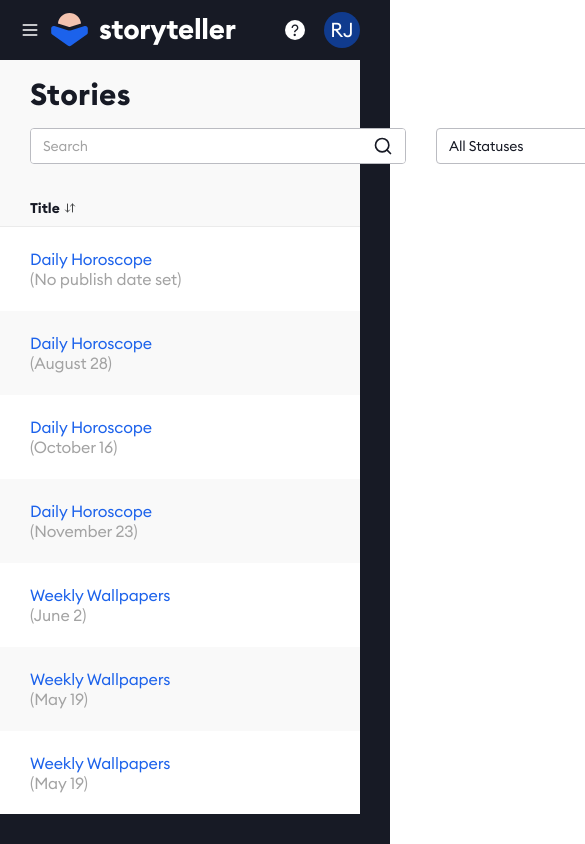
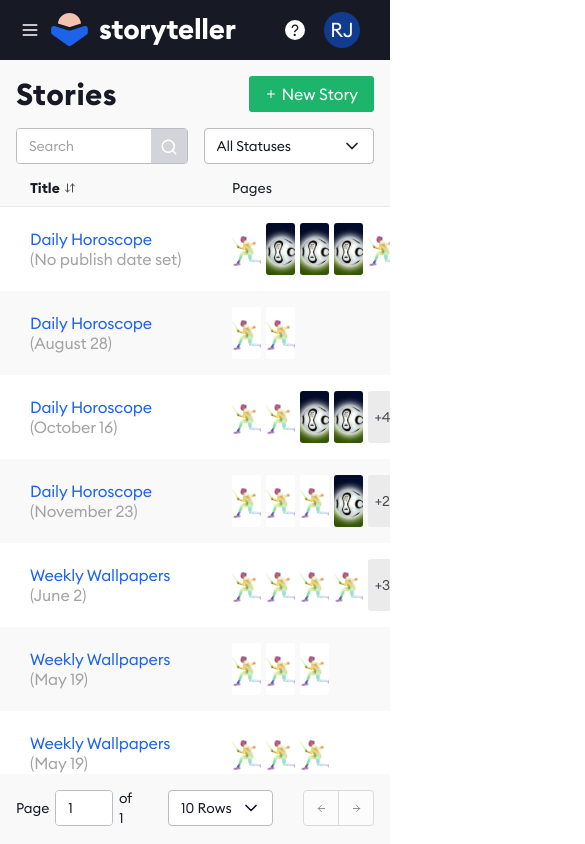
Before and after one commit to leventehegedus/storyteller-task, a React (Vite) app: page / in a window 390 px wide. Shown: the top 844 px of the page, 585 px wide, since content can reach past the window. Built offline with nearby package versions, Linux system fonts and the light colour scheme.

Commit message:
mobile screen fixes

```diff
--- a/src/components/MainContent.tsx
+++ b/src/components/MainContent.tsx
@@ -9,7 +9,7 @@ interface MainContentProps {
 }
 
 const MainContent: React.FC<MainContentProps> = ({ isMenuOpen }) => (
-  <div className="flex pr-[30px]">
+  <div className="flex pr-0 lg:pr-[30px]">
     <div
       className={cn(
         "invisible absolute lg:relative lg:visible transition-all",
@@ -21,7 +21,7 @@ const MainContent: React.FC<MainContentProps> = ({ isMenuOpen }) => (
     >
       <Navbar />
     </div>
-    <div className="w-full lg:w-[calc(100%-228px)] h-[calc(100vh-60px)] pb-[30px]">
+    <div className="w-full lg:w-[calc(100%-228px)] h-[calc(100vh-60px)] pb-0 lg:pb-[30px]">
       <StoryList />
     </div>
   </div>
--- a/src/components/StoryList/Pagination/Pagination.tsx
+++ b/src/components/StoryList/Pagination/Pagination.tsx
@@ -1,6 +1,7 @@
 // Pagination.tsx
 import React from "react";
 import { ArrowLeft, ArrowRight, ChevronDown } from "lucide-react";
+import { cn } from "../../../lib/utils";
 
 interface PaginationProps {
   currentPage: number;
@@ -10,6 +11,7 @@ interface PaginationProps {
   handleRowsPerPageChange: (e: React.ChangeEvent<HTMLSelectElement>) => void;
   handleNextPage: () => void;
   handlePreviousPage: () => void;
+  className?: string;
 }
 
 const Pagination: React.FC<PaginationProps> = ({
@@ -20,8 +22,14 @@ const Pagination: React.FC<PaginationProps> = ({
   handleRowsPerPageChange,
   handleNextPage,
   handlePreviousPage,
+  className,
 }) => (
-  <footer className="flex justify-end gap-[30px] items-center h-9 px-[30px] pt-6 pb-[30px] h-auto">
+  <footer
+    className={cn(
+      "justify-end gap-[30px] items-center h-9 px-4 lg:px-[30px] pt-3.5 lg:pt-6 pb-4 lg:pb-[30px] h-auto",
+      className
+    )}
+  >
     <div className="flex items-center gap-1.5 text-dark-primary text-sm leading-5 flex items-center -tracking-[.01em]">
       <span>Page</span>
       <div className="relative flex h-9 border-gray-light border rounded-md bg-white overflow-hidden">
--- a/src/components/StoryList/StoryList.tsx
+++ b/src/components/StoryList/StoryList.tsx
@@ -97,15 +97,27 @@ const StoryList: React.FC = () => {
     }
   };
 
+  const startItemIndex = (currentPage - 1) * rowsPerPage + 1;
+  const endItemIndex = Math.min(currentPage * rowsPerPage, total);
+
   return (
-    <div className="bg-off-white rounded-b-lg w-full h-full flex flex-col gap-5">
-      <header className="flex justify-between items-center flex-wrap py-4 px-[30px] gap-4 h-[120px]">
-        <h1 className="text-3xl font-semibold w-full tracking-[.01em] text-dark-primary">
-          Stories
-        </h1>
-        <div className="flex gap-4 w-full gap-[30px] justify-between">
-          <div className="flex gap-[30px]">
-            <div className="relative flex w-[376px] h-9 border-gray-light border rounded-md bg-white overflow-hidden">
+    <div className="bg-off-white rounded-none lg:rounded-b-lg w-full h-full flex flex-col gap-0 lg:gap-5">
+      <header className="flex justify-between items-center flex-wrap py-4 px-4 lg:px-[30px] gap-4 h-[120px]">
+        <div className="flex justify-between w-full">
+          <h1 className="text-3xl font-semibold w-auto lg:w-full tracking-[.01em] text-dark-primary">
+            Stories
+          </h1>
+          <Button
+            className="flex lg:hidden"
+            text="New Story"
+            size="medium"
+            variant="green"
+            icon={<Plus size={12} />}
+          />
+        </div>
+        <div className="flex w-full gap-0 lg:gap-[30px] justify-between">
+          <div className="flex gap-4 lg:gap-[30px] w-full lg:w-auto items-center">
+            <div className="relative flex w-full lg:w-[376px] h-9 border-gray-light border rounded-md bg-white overflow-hidden">
               <input
                 type="search"
                 className="w-full pl-3 pr-10 py-2 bg-white text-dark-primary text-sm leading-5 -tracking-[.01em] font-normal placeholder:text-gray"
@@ -115,12 +127,11 @@ const StoryList: React.FC = () => {
                   setFilters({ ...filters, search: e.target.value })
                 }
               />
-              <Search
-                className="absolute right-3 top-1/2 transform -translate-y-1/2 text-dark-primary"
-                size={20}
-              />
+              <div className="bg-gray-light-search h-9 min-w-9 w-9 flex items-center justify-center">
+                <Search className="text-white" size={18} />
+              </div>
             </div>
-            <div className="relative w-[200px]">
+            <div className="relative w-full lg:w-[200px]">
               <select
                 className="w-full appearance-none bg-white border border-gray-light text-dark-primary rounded-md px-3 pr-10 h-9 text-sm leading-5 -tracking-[.01em]"
                 value={filters.status}
@@ -139,8 +150,12 @@ const StoryList: React.FC = () => {
                 size={20}
               />
             </div>
+            <div className="text-sm text-dark-primary opacity-75 -tracking-[.01em] hidden lg:block">
+              Showing {startItemIndex} to {endItemIndex} from {total}
+            </div>
           </div>
           <Button
+            className="hidden lg:flex"
             text="New Story"
             size="medium"
             variant="green"
@@ -155,7 +170,7 @@ const StoryList: React.FC = () => {
             sortKey="title"
             sortConfig={sortConfig}
             requestSort={requestSort}
-            className="min-w-[420px] pl-[30px]"
+            className="min-w-[222px] lg:min-w-[420px] pl-[30px]"
           />
           <div className="flex items-center">
             <div className="px-2.5 w-[273px] text-sm leading-5 text-dark-primary">
@@ -204,9 +219,20 @@ const StoryList: React.FC = () => {
             handleRowsPerPageChange={handleRowsPerPageChange}
             handleNextPage={handleNextPage}
             handlePreviousPage={handlePreviousPage}
+            className="hidden lg:flex"
           />
         </div>
       </div>
+      <Pagination
+        currentPage={currentPage}
+        totalPages={totalPages}
+        rowsPerPage={rowsPerPage}
+        handlePageChange={handlePageChange}
+        handleRowsPerPageChange={handleRowsPerPageChange}
+        handleNextPage={handleNextPage}
+        handlePreviousPage={handlePreviousPage}
+        className="flex lg:hidden"
+      />
     </div>
   );
 };
--- a/src/components/StoryList/StoryPages.tsx
+++ b/src/components/StoryList/StoryPages.tsx
@@ -1,13 +1,24 @@
 // StoryPages.tsx
 import React from "react";
+import useIsLargeScreen from "../../hooks/useIsLargeScreen";
 
 interface StoryPagesProps {
   pages: string[];
 }
 
-const StoryPages: React.FC<StoryPagesProps> = ({ pages }) => (
+const StoryPages: React.FC<StoryPagesProps> = ({ pages }) => {
+  const isLargeScreen = useIsLargeScreen();
+  const maxVisiblePages = isLargeScreen
+    ? pages.length <= 7
+      ? 7
+      : 6
+    : pages.length <= 5
+    ? 5
+    : 4;
+
+  return (
     <div className="flex gap-[5px]">
-    {pages.slice(0, 6).map((page, index) => (
+      {pages.slice(0, maxVisiblePages).map((page, index) => (
         <img
           key={index}
           src={page}
@@ -15,14 +26,15 @@ const StoryPages: React.FC<StoryPagesProps> = ({ pages }) => (
           className="w-[29px] h-[52px] rounded-sm object-cover"
         />
       ))}
-    {pages.length > 6 && (
+      {pages.length > maxVisiblePages && (
         <div className="w-[29px] h-[52px] rounded-sm bg-gray-lighter flex items-center justify-center text-sm">
           <span className="text-dark-primary opacity-75">
-          +{pages.length - 6}
+            +{pages.length - maxVisiblePages}
           </span>
         </div>
       )}
     </div>
   );
+};
 
 export default StoryPages;
--- a/src/components/StoryList/StoryRow.tsx
+++ b/src/components/StoryList/StoryRow.tsx
@@ -13,7 +13,7 @@ const StoryRow: React.FC<{ story: Story }> = ({ story }) => {
   return (
     <div className="flex px-2.5 odd:bg-white">
       <div className="flex items-center justify-between w-full">
-        <StoryRowItem className="min-w-[400px]">
+        <StoryRowItem className="min-w-[202px] lg:min-w-[400px]">
           <StoryTitle title={story.title} subtitle={story.subtitle} />
         </StoryRowItem>
         <div className="flex">
--- /dev/null
+++ b/src/hooks/useIsLargeScreen.ts
@@ -0,0 +1,23 @@
+// hooks/useIsLargeScreen.ts
+import { useState, useEffect } from "react";
+
+const useIsLargeScreen = () => {
+  const [isLargeScreen, setIsLargeScreen] = useState(false);
+
+  useEffect(() => {
+    const handleResize = () => {
+      setIsLargeScreen(window.innerWidth >= 1024); // Tailwind's lg breakpoint is 1024px
+    };
+
+    handleResize(); // Set initial value
+    window.addEventListener("resize", handleResize);
+
+    return () => {
+      window.removeEventListener("resize", handleResize);
+    };
+  }, []);
+
+  return isLargeScreen;
+};
+
+export default useIsLargeScreen;
--- a/src/mockdata/stories.ts
+++ b/src/mockdata/stories.ts
@@ -34,6 +34,7 @@ export const mockStories: Story[] = [
     pages: [
       "/assets/images/fencer.png",
       "/assets/images/fencer.png",
+      "/assets/images/foci.jpeg",
       "/assets/images/foci.jpeg",
       "/assets/images/foci.jpeg",
       "/assets/images/foci.jpeg",
```
Lines whose indentation alone changed are shown as unchanged.
